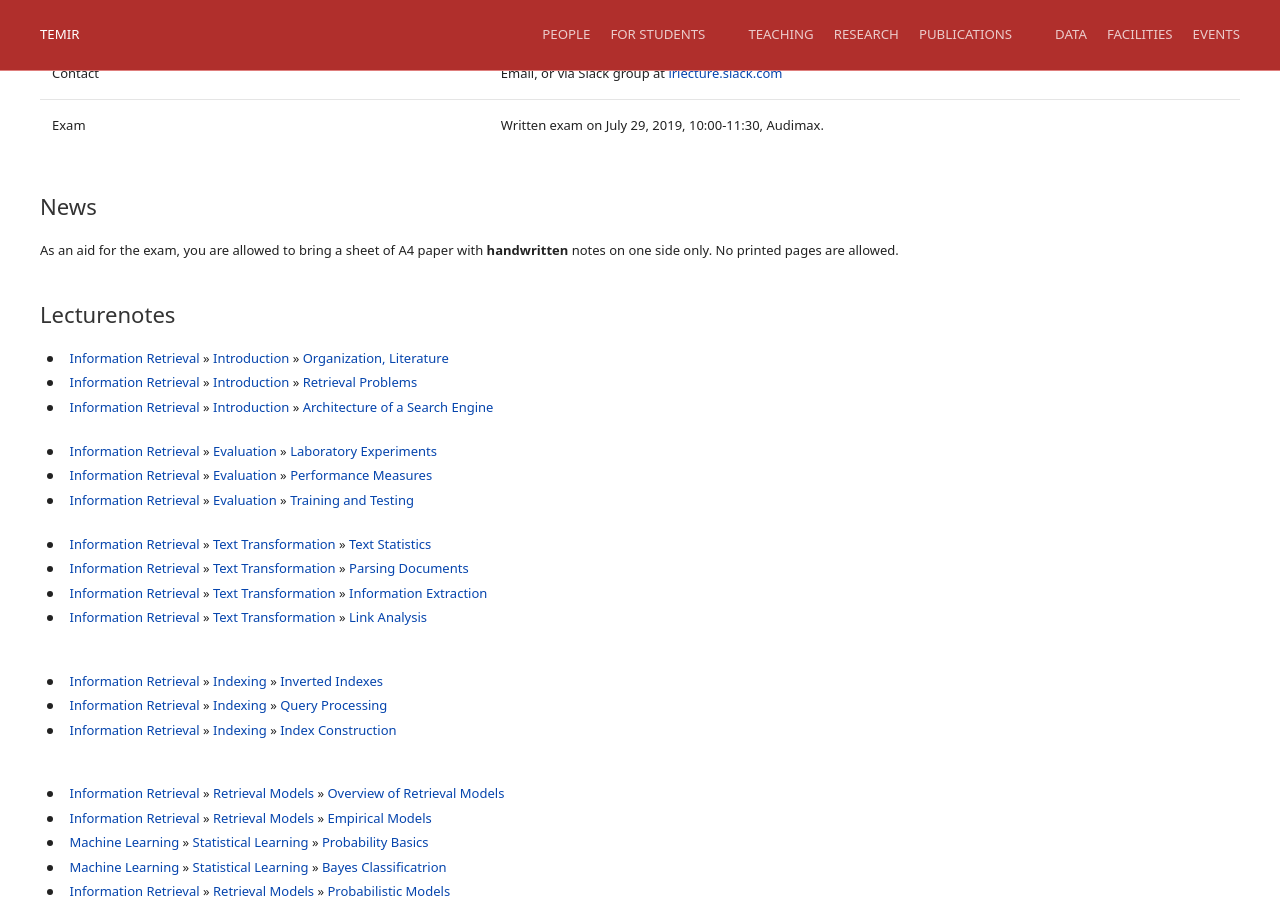
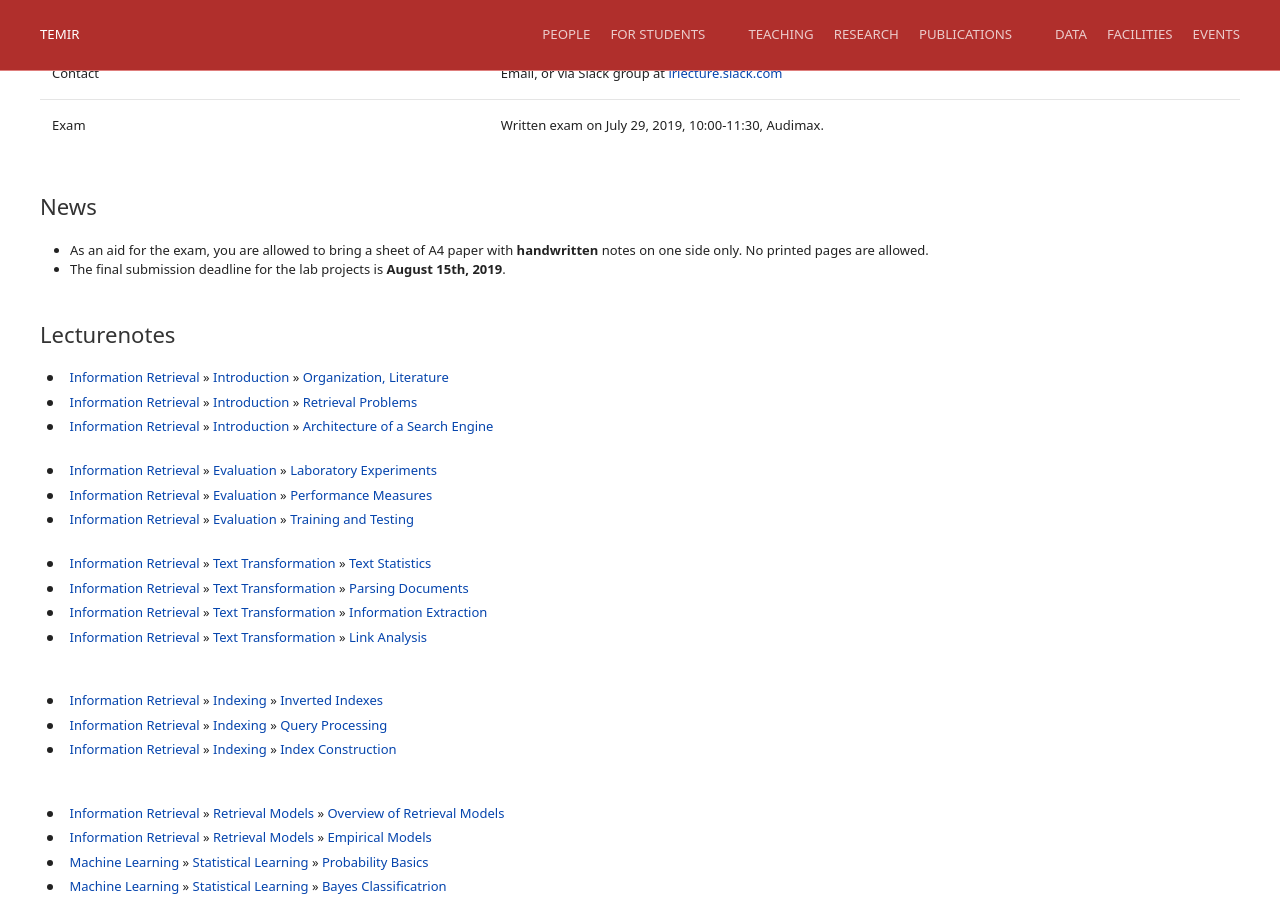
Before and after one commit to temir-org/temir-org.github.io, a Jekyll site: the page built from teaching/information-retrieval.html, in a window 1280 px wide and 900 px high, scrolled down 477 px. Built offline with Jekyll 4.4.1, drawn with Linux system fonts in a browser that asks for light colours.

Commit message:
Update information-retrieval.html

```diff
--- a/teaching/information-retrieval.html
+++ b/teaching/information-retrieval.html
@@ -44,7 +44,14 @@ description: Course page of Information Retrieval
         </div>
         <h2>News</h2>
         <p class="uk-text-left">
-            As an aid for the exam, you are allowed to bring a sheet of A4 paper with <b>handwritten</b> notes on one side only. No printed pages are allowed.
+            <ul>
+                <li>
+                    As an aid for the exam, you are allowed to bring a sheet of A4 paper with <b>handwritten</b> notes on one side only. No printed pages are allowed.
+                </li>
+                <li>
+                    The final submission deadline for the lab projects is <b>August 15th, 2019</b>.
+                </li>
+            </ul>
         </p>
         <h2>Lecturenotes</h2>
         <ul class="uk-list uk-list-bullet">
```
